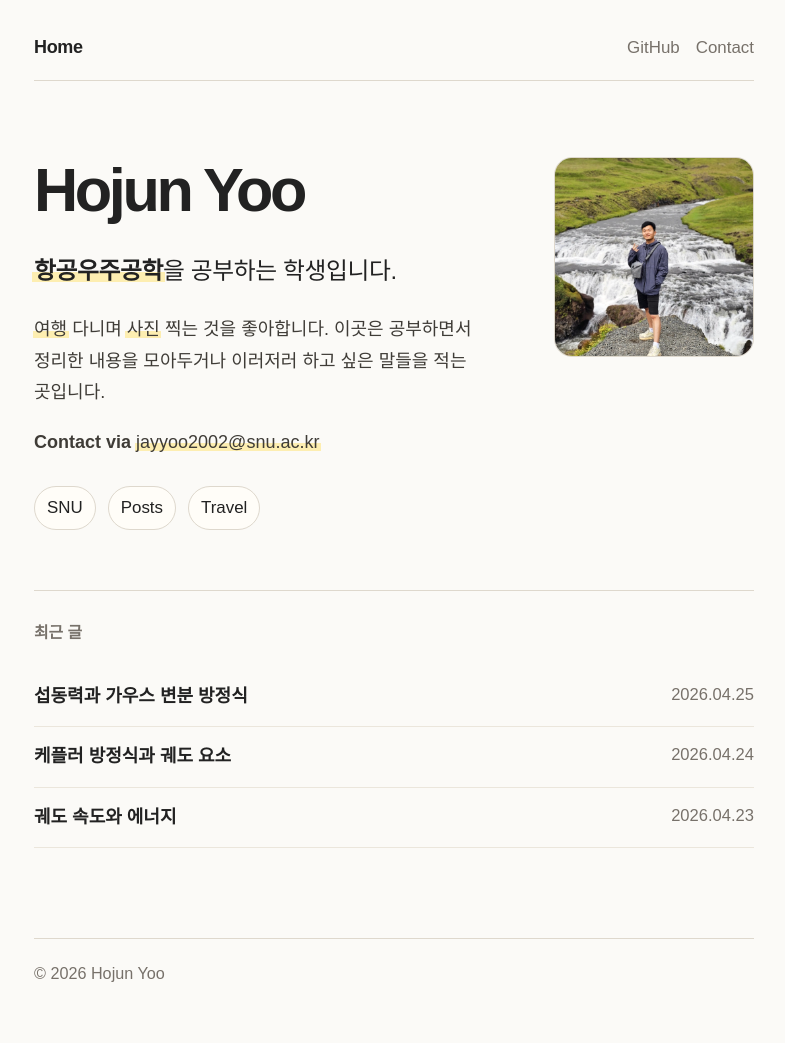
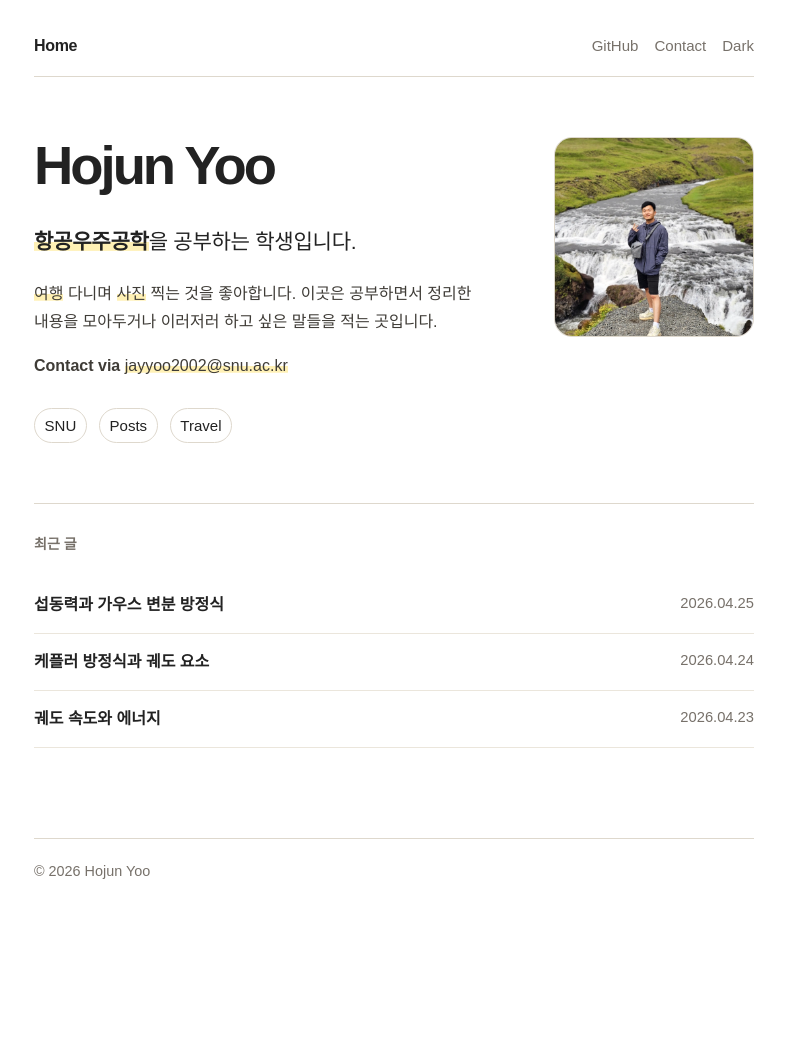
Before and after one commit to shami-momo/shami-momo.github.io, a Jekyll site: the page built from index.md, in a window 1280 px wide. Shown: the whole page, without its empty margins (246-1031 px from the left). Built offline with Jekyll 4.4.1, drawn with Linux system fonts in a browser that asks for light colours; some web fonts are replaced; after the commit the page ends 940 px from its top, so only the background shows below that.

Commit message:
post added, css edit

```diff
--- a/_config.yml
+++ b/_config.yml
@@ -7,7 +7,7 @@ baseurl: ""
 
 markdown: kramdown
 
-permalink: /notes/:year/:month/:day/:title/
+permalink: /posts/:title/
 
 exclude:
   - Gemfile
--- a/_layouts/default.html
+++ b/_layouts/default.html
@@ -12,6 +12,20 @@
   </title>
   <meta name="description" content="{{ site.description }}">
   <link rel="icon" href="{{ '/assets/favicon.svg' | relative_url }}" type="image/svg+xml">
+
+  <script>
+    (function () {
+      try {
+        const theme = localStorage.getItem("theme");
+
+        if (theme === "dark" || theme === "light") {
+          document.documentElement.dataset.theme = theme;
+        }
+      } catch (e) {
+      }
+    })();
+  </script>
+
   <link rel="stylesheet" href="{{ '/assets/css/style.css' | relative_url }}">
   <script>
     window.MathJax = {
@@ -47,8 +61,11 @@
       <a class="site-title" href="{{ '/' | relative_url }}">Home</a>
 
       <nav>
-        <a href="https://github.com/saika-sei">GitHub</a>
-        <a href="mailto:jayyoo2002@snu.ac.kr">Contact</a>
+        <nav>
+          <a href="https://github.com/saika-sei">GitHub</a>
+          <a href="mailto:jayyoo2002@snu.ac.kr">Contact</a>
+          <button class="theme-toggle" type="button" aria-label="Switch to dark theme">Dark</button>
+        </nav>
       </nav>
     </header>
 
@@ -60,5 +77,64 @@
       © {{ site.time | date: "%Y" }} {{ site.title }}
     </footer>
   </div>
+
+  <script>
+    (function () {
+      const root = document.documentElement;
+      const button = document.querySelector(".theme-toggle");
+
+      if (!button) return;
+
+      const media = window.matchMedia("(prefers-color-scheme: dark)");
+
+      function getStoredTheme() {
+        try {
+          return localStorage.getItem("theme");
+        } catch (e) {
+          return null;
+        }
+      }
+
+      function setStoredTheme(theme) {
+        try {
+          localStorage.setItem("theme", theme);
+        } catch (e) {}
+      }
+
+      function getCurrentTheme() {
+        const stored = getStoredTheme();
+
+        if (stored === "dark" || stored === "light") {
+          return stored;
+        }
+
+        return media.matches ? "dark" : "light";
+      }
+
+      function updateButton() {
+        const theme = getCurrentTheme();
+        const nextTheme = theme === "dark" ? "light" : "dark";
+
+        button.textContent = nextTheme === "dark" ? "Dark" : "Light";
+        button.setAttribute("aria-label", "Switch to " + nextTheme + " theme");
+      }
+
+      button.addEventListener("click", function () {
+        const nextTheme = getCurrentTheme() === "dark" ? "light" : "dark";
+
+        root.dataset.theme = nextTheme;
+        setStoredTheme(nextTheme);
+        updateButton();
+      });
+
+      media.addEventListener("change", function () {
+        if (!getStoredTheme()) {
+          updateButton();
+        }
+      });
+
+      updateButton();
+    })();
+  </script>
 </body>
 </html>
--- a/assets/css/style.css
+++ b/assets/css/style.css
@@ -1,16 +1,67 @@
 @import url("https://cdn.jsdelivr.net/gh/orioncactus/pretendard/dist/web/variable/pretendardvariable-dynamic-subset.css");
 
 :root {
+  color-scheme: light;
+
   --max-width: 720px;
 
-  --bg: #fbfaf7;
+  --bg: #fff;
   --paper: #fffdf8;
   --text: #222222;
+  --text-soft: #3f3c37;
   --muted: #77716a;
   --line: #ded8cd;
   --line-soft: #ebe6dc;
+
   --highlight: rgba(255, 229, 120, 0.55);
   --highlight-hover: rgba(255, 229, 120, 0.85);
+
+  --blockquote-border: #f0c84b;
+
+  --map-base: #e7dfd3;
+  --map-visited: #ffcc3c;
+}
+
+:root[data-theme="dark"] {
+  color-scheme: dark;
+
+  --bg: #151412;
+  --paper: #201e1a;
+  --text: #eee7db;
+  --text-soft: #d6ccbc;
+  --muted: #a89f91;
+  --line: #464034;
+  --line-soft: #332e27;
+
+  --highlight: rgba(255, 198, 73, 0.28);
+  --highlight-hover: rgba(255, 198, 73, 0.42);
+
+  --blockquote-border: #d7aa32;
+
+  --map-base: #383226;
+  --map-visited: #d6a62f;
+}
+
+@media (prefers-color-scheme: dark) {
+  :root:not([data-theme="light"]) {
+    color-scheme: dark;
+
+    --bg: #151412;
+    --paper: #201e1a;
+    --text: #eee7db;
+    --text-soft: #d6ccbc;
+    --muted: #a89f91;
+    --line: #464034;
+    --line-soft: #332e27;
+
+    --highlight: rgba(255, 198, 73, 0.28);
+    --highlight-hover: rgba(255, 198, 73, 0.42);
+
+    --blockquote-border: #d7aa32;
+
+    --map-base: #383226;
+    --map-visited: #d6a62f;
+  }
 }
 
 * {
@@ -18,7 +69,7 @@
 }
 
 html {
-  font-size: 18px;
+  font-size: 16px;
   scroll-behavior: smooth;
 }
 
@@ -44,7 +95,7 @@ body {
 }
 
 main {
-  padding-top: 76px;
+  padding-top: 60px;
 }
 
 /* Header / Footer */
@@ -66,17 +117,27 @@ main {
 
 .topbar nav {
   display: flex;
+  align-items: center;
   flex-wrap: wrap;
   gap: 16px;
   color: var(--muted);
   font-size: 0.94rem;
 }
 
-.topbar nav a {
+.topbar nav a,
+.theme-toggle {
+  padding: 0;
+  border: 0;
+  background: transparent;
+  color: inherit;
+  font: inherit;
+  line-height: inherit;
   text-decoration: none;
+  cursor: pointer;
 }
 
-.topbar nav a:hover {
+.topbar nav a:hover,
+.theme-toggle:hover {
   color: var(--text);
   text-decoration: underline;
   text-underline-offset: 3px;
@@ -98,51 +159,22 @@ a {
 }
 
 .content a,
-.intro p a,
-.lead a {
-  position: relative;
-  z-index: 0;
+.intro p a {
   color: inherit;
   text-decoration: none;
+  background-image: linear-gradient(var(--highlight), var(--highlight));
+  background-repeat: no-repeat;
+  background-size: 100% 0.42em;
+  background-position: 0 88%;
+  transition: background-size 0.16s ease, background-color 0.16s ease;
 }
 
-.content a::after,
-.intro p a::after,
-.lead a::after {
-  content: "";
-  position: absolute;
-  left: -0.08em;
-  right: -0.08em;
-  bottom: 0.05em;
-  z-index: -1;
-  height: 0.42em;
-  background: var(--highlight);
-  transition: all 0.16s ease;
-}
-
-.content a:hover::after,
-.intro p a:hover::after,
-.lead a:hover::after {
-  bottom: 0.02em;
-  height: 0.58em;
-  background: var(--highlight-hover);
-}
-
-.topbar a::after,
-.footer a::after,
-.links a::after,
-.post-list a::after,
-.site-title::after {
-  content: none;
+.content a:hover,
+.intro p a:hover {
+  background-size: 100% 0.58em;
 }
 
 /* Home */
-
-.intro,
-.section {
-  width: 100%;
-  max-width: none;
-}
 
 .intro {
   display: grid;
@@ -152,7 +184,6 @@ a {
 }
 
 .intro-text {
-  max-width: var(--max-width);
   min-width: 0;
 }
 
@@ -171,7 +202,7 @@ a {
 }
 
 .intro p:not(.lead) {
-  color: #3f3c37;
+  color: var(--text-soft);
 }
 
 .profile-photo {
@@ -192,13 +223,10 @@ a {
 }
 
 .links a {
-  display: inline-flex;
-  align-items: center;
-  min-height: 36px;
-  padding: 6px 12px;
+  padding: .2rem .6rem;
   border: 1px solid var(--line);
   border-radius: 999px;
-  background: var(--paper);
+  background: var(--bg);
   font-size: 0.94rem;
   text-decoration: none;
   transition: border-color 0.16s ease;
@@ -206,6 +234,7 @@ a {
 
 .links a:hover {
   border-color: var(--text);
+  background: var(--paper);
 }
 
 /* Sections / Lists */
@@ -260,10 +289,6 @@ a {
 
 /* Pages */
 
-.page {
-  max-width: var(--max-width);
-}
-
 .page-header,
 .post-header {
   margin-bottom: 42px;
@@ -277,9 +302,33 @@ a {
   letter-spacing: -0.045em;
 }
 
-.page-header p,
+.page-header p {
+  color: var(--muted);
+}
+
 .meta {
+  margin: 0;
   color: var(--muted);
+}
+
+.post-header h1 + .meta {
+  margin-top: 14px;
+}
+
+.tag-list {
+  display: flex;
+  flex-wrap: wrap;
+  gap: 8px;
+  margin: 0 0 14px;
+}
+
+.tag {
+  padding: .2rem .6rem;
+  border: 1px solid var(--line);
+  border-radius: 999px;
+  background: var(--bg);
+  font-size: 0.8rem;
+  text-decoration: none;
 }
 
 .page-header p {
@@ -361,9 +410,9 @@ a {
 .content blockquote {
   margin: 1.6rem 0;
   padding: 0.5rem 1.2rem;
-  border-left: 4px solid #f0c84b;
+  border-left: 4px solid var(--blockquote-border);
   background: var(--paper);
-  color: #3f3c37;
+  color: var(--text-soft);
   font-size: 1rem;
 }
 
@@ -408,14 +457,11 @@ mjx-container[display="true"] mjx-math {
 
 .content blockquote mjx-container[display="true"] {
   margin: 1rem 0;
-  overflow-x: auto;
-  overflow-y: hidden;
 }
 
 /* Maps */
 
 .map-wrap {
-  margin: 2rem 0;
   overflow-x: auto;
 }
 
@@ -429,7 +475,7 @@ mjx-container[display="true"] mjx-math {
 .world-map path,
 .world-map polygon,
 .japan-map .prefecture {
-  fill: #e7dfd3;
+  fill: var(--map-base);
   stroke: var(--bg);
   stroke-width: 0.5px;
   vector-effect: non-scaling-stroke;
@@ -438,12 +484,12 @@ mjx-container[display="true"] mjx-math {
 
 .world-map .visited,
 .japan-map .visited {
-  fill: #ffcc3c;
+  fill: var(--map-visited);
 }
 
 .japan-map .separator {
   fill: none;
-  stroke: #e7dfd3;
+  stroke: var(--map-base);
   stroke-width: 1px;
 }
 
@@ -467,7 +513,7 @@ mjx-container[display="true"] mjx-math {
 
   .profile-photo {
     width: 132px;
-    justify-self: start;
+    align-self: flex-start;
     border-radius: 16px;
   }
 
```
Also changed, not shown: _layouts/post.html (+8 -7 lines), _posts/2022-08-15-ra.md (added, +70 -0 lines), posts.md (+0 -1 lines), assets/images/posts/2022-08-15-ra/200918.webp (added), assets/images/posts/2022-08-15-ra/calc.webp (added), assets/images/posts/2022-08-15-ra/inner.webp (added), assets/images/posts/2022-08-15-ra/outer.webp (added), assets/images/posts/2022-08-15-ra/solarsys.webp (added).
